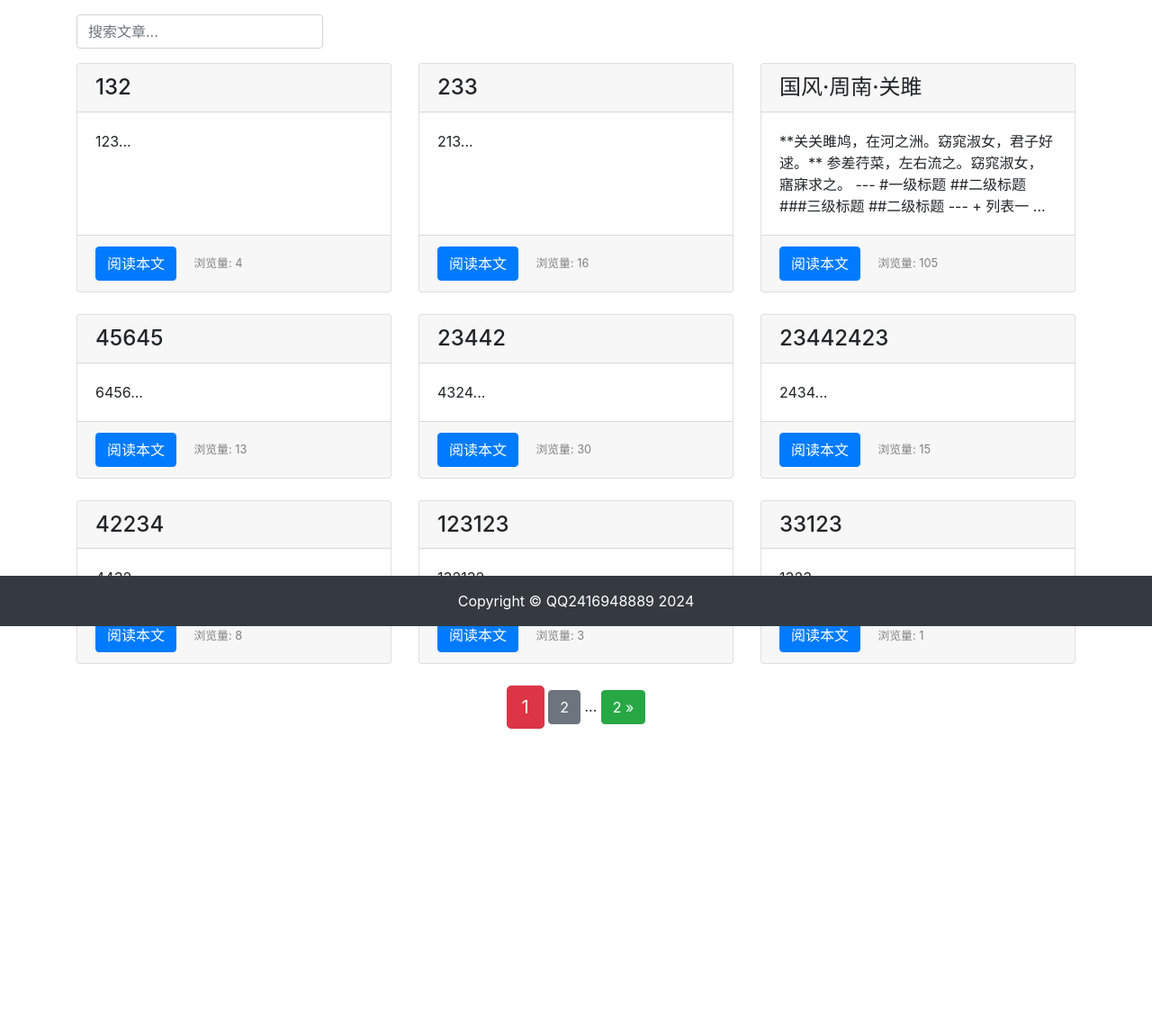
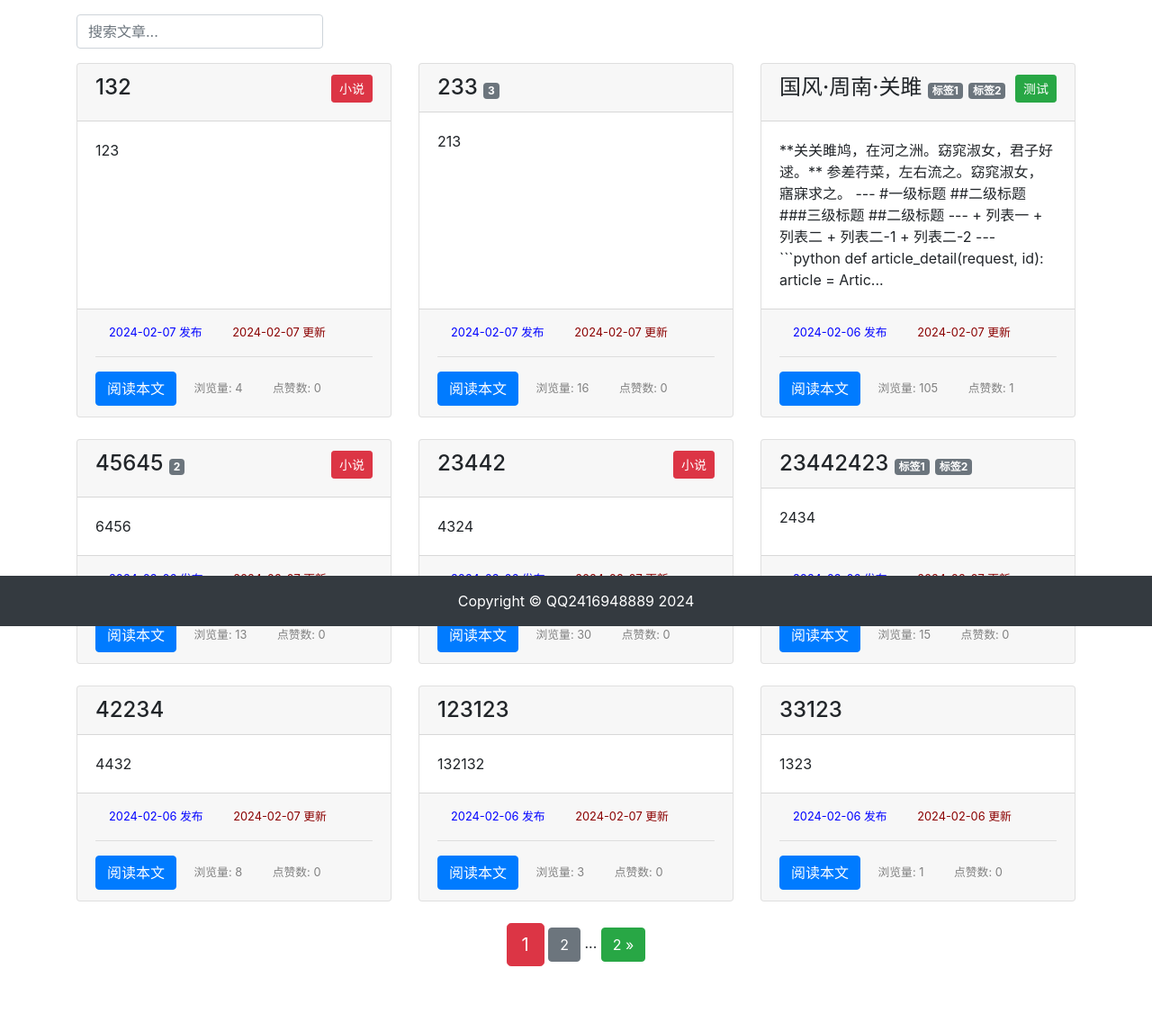
Before and after one commit to AAArisle/my_blog, a Django app: page /article/article-list/ in a window 1280 px wide. Shown: the part 104-1250 px from the top of the page at 90% size. Before the commit the page ends 914 px from the top, so only its background shows below. Run offline with Django 3.2, Linux system fonts and the light colour scheme; data comes from the database, SQL or seed files in the repository; both versions use the stored data as it was after the commit; parts of the project's set-up code (start-up, migrations or seed data) failed here and were passed over; some libraries are stand-ins or nearby versions.

Commit message:
栏目和标签，附加空标签的过滤

```diff
--- a/article/admin.py
+++ b/article/admin.py
@@ -6,4 +6,7 @@ from .models import ArticlePost
 # 注册ArticlePost到admin中
 admin.site.register(ArticlePost)
 
-# Register your models here.
+from .models import ArticleColumn
+
+# 注册文章栏目
+admin.site.register(ArticleColumn)
--- a/article/forms.py
+++ b/article/forms.py
@@ -9,4 +9,4 @@ class ArticlePostForm(forms.ModelForm):
         # 指明数据模型来源
         model = ArticlePost
         # 定义表单包含的字段
-        fields = ('title', 'body')
+        fields = ('title', 'body', 'tags')
--- a/article/views.py
+++ b/article/views.py
@@ -20,38 +20,44 @@ from django.db.models import Q
 # 评论
 from comment.models import Comment
 
-# 视图函数
+# 文章列表
 def article_list(request):
+    # 从 url 中提取查询参数
     search = request.GET.get('search')
     order = request.GET.get('order')
+    column = request.GET.get('column')
+    tag = request.GET.get('tag')
 
-    # 用户搜索逻辑
+    # 初始化查询集
+    article_list = ArticlePost.objects.all()
+
+    # 搜索查询集
     if search:
-        if order == 'total_views':
-            # 用 Q对象 进行联合搜索
-            article_list = ArticlePost.objects.filter(
-                Q(title__icontains=search) |
-                Q(body__icontains=search)
-            ).order_by('-total_views')
-        else:
-            article_list = ArticlePost.objects.filter(
-                Q(title__icontains=search) |
-                Q(body__icontains=search)
-            )
+        article_list = ArticlePost.objects.filter(
+            Q(title__icontains=search) |
+            Q(body__icontains=search)
+        )
     else:
         # 将 search 参数重置为空
         search = ''
 
-        # 根据GET请求中查询条件返回不同排序的对象数组
-        # 按照浏览量排序显示
-        if order == 'total_views':
-            # 取出所有博客文章
-            article_list = ArticlePost.objects.all().order_by('-total_views')
-        # 按照默认（时间）排序显示
-        else:
-            # 取出所有博客文章
-            article_list = ArticlePost.objects.all()
-            order = 'normal'
+     # 栏目查询集
+    if column is not None and column.isdigit():
+        article_list = article_list.filter(column=column)
+
+    # 标签查询集
+    if tag and tag != 'None':
+        article_list = article_list.filter(tags__name__in=[tag])
+
+    # 根据GET请求中查询条件返回不同排序的对象数组
+    # 按照浏览量排序显示
+    if order == 'total_views':
+        # 取出所有博客文章
+        article_list = article_list.order_by('-total_views')
+
+    # 按照默认（时间）排序显示
+    else:
+        order = 'normal'
 
     # 每页显示9篇文章
     paginator = Paginator(article_list, 9)
@@ -62,7 +68,13 @@ def article_list(request):
     articles = paginator.get_page(page)
 
     # 需要传递给模板（templates）的对象
-    context = { 'articles': articles, 'order': order, 'search': search }
+    context = {
+        'articles': articles,
+        'order': order,
+        'search': search,
+        'column': column,
+        'tag': tag,
+        }
     # render函数：载入模板，并返回context对象
     return render(request, 'article/list.html', context)
 
@@ -93,7 +105,11 @@ def article_detail(request, id):
     # filter()可以取出多个满足条件的对象，而get()只能取出1个
 
     # 需要传递给模板的对象
-    context = { 'article': article, 'toc': md.toc, 'comments': comments }
+    context = {
+        'article': article,
+        'toc': md.toc,
+        'comments': comments
+    }
     # 载入模板，并返回context对象
     return render(request, 'article/detail.html', context)
 
@@ -105,6 +121,8 @@ from django.http import HttpResponse
 from .forms import ArticlePostForm
 # 引入User模型
 from django.contrib.auth.models import User
+# 引入栏目Model
+from .models import ArticleColumn
 
 # 写文章的视图
 def article_create(request):
@@ -122,8 +140,16 @@ def article_create(request):
             # 指定目前登录的用户为作者
             new_article.author = User.objects.get(id=request.user.id)
 
+            # 栏目
+            if request.POST['column'] != 'none':
+                new_article.column = ArticleColumn.objects.get(id=request.POST['column'])
+
             # 将新文章保存到数据库中
             new_article.save()
+
+            # 保存 tags 的多对多关系
+            article_post_form.save_m2m()
+
             # 完成后返回到文章列表
             return redirect("article:article_list")
         # 如果数据不合法，返回错误信息
@@ -133,8 +159,13 @@ def article_create(request):
     else:
         # 创建表单类实例
         article_post_form = ArticlePostForm()
+        # 栏目
+        columns = ArticleColumn.objects.all()
         # 赋值上下文
-        context = { 'article_post_form': article_post_form }
+        context = {
+            'article_post_form': article_post_form,
+            'columns': columns
+        }
         # 返回模板
         return render(request, 'article/create.html', context)
 
@@ -181,7 +212,20 @@ def article_update(request, id):
             # 保存新写入的 title、body 数据并保存
             article.title = request.POST['title']
             article.body = request.POST['body']
+
+            # 保存文章栏目
+            if request.POST['column'] != 'none':
+                article.column = ArticleColumn.objects.get(id=request.POST['column'])
+            else:
+                article.column = None
+
+            # 保存 tags，删掉空tag
+            tag = request.POST.get('tags').split(',')
+            tag = list(filter(None, tag))
+            article.tags.set(tag, clear=True)
+
             article.save()
+
             # 完成后返回到修改后的文章中。需传入文章的 id 值
             return redirect("article:article_detail", id=id)
         # 如果数据不合法，返回错误信息
@@ -192,8 +236,15 @@ def article_update(request, id):
     else:
         # 创建表单类实例
         article_post_form = ArticlePostForm()
+        # 栏目
+        columns = ArticleColumn.objects.all()
         # 赋值上下文，将 article 文章对象也传递进去，以便提取旧的内容
-        context = { 'article': article, 'article_post_form': article_post_form }
+        context = {
+            'article': article,
+            'article_post_form': article_post_form,
+            'columns': columns,
+            'tags': ','.join([x for x in article.tags.names()]),
+        }
         # 将响应返回到模板中
         return render(request, 'article/update.html', context)
 
--- a/my_blog/settings.py
+++ b/my_blog/settings.py
@@ -41,6 +41,7 @@ INSTALLED_APPS = [
     'userprofile',
     'password_reset',
     'comment',
+    'taggit',
 ]
 
 MIDDLEWARE = [
--- a/templates/article/list.html
+++ b/templates/article/list.html
@@ -20,7 +20,7 @@
                         最新
                     </a>
                 {% else %}
-                    <a href="{% url 'article:article_list' %}?order=normal&search={{ search }}">
+                    <a href="{% url 'article:article_list' %}?order=normal&search={{ search }}&column={{ column }}&tag={{ tag }}">
                         最新
                     </a>
                 {% endif %}
@@ -31,7 +31,7 @@
                         最热
                     </a>
                 {% else %}
-                    <a href="{% url 'article:article_list' %}?order=total_views&search={{ search }}">
+                    <a href="{% url 'article:article_list' %}?order=total_views&search={{ search }}&column={{ column }}&tag={{ tag }}">
                         最热
                     </a>
                 {% endif %}
@@ -72,18 +72,65 @@
         <!-- 卡片容器 -->
             <div class="card h-100">
                 <!-- 标题 -->
-                <h4 class="card-header">{{ article.title }}</h4>
+                <h4 class="card-header">
+                    {{ article.title }}
+
+                    <!-- 栏目 -->
+                    {% if article.column %}
+                        <a role="button"
+                            type="button"
+                            style="float: right"
+                            href="{% url 'article:article_list' %}?column={{ article.column.id }}"
+                            class="btn btn-sm mb-2
+                                {% if article.column.title == '测试' %}
+                                    btn-success
+                                {% elif article.column.title == '小说' %}
+                                    btn-danger
+                                {% elif article.column.title == 'HTML' %}
+                                    btn-warning
+                                {% endif %}">
+                            {{ article.column }}
+                        </a>
+                    {% endif %}
+
+
+                    <!-- 标签 -->
+                    <span>
+                        {% for tag in article.tags.all %}
+                            <a href="{% url 'article:article_list' %}?tag={{ tag }}"
+                            class="badge badge-secondary"
+                            style="font-size: 50%;"
+                            >
+                                {{ tag }}
+                            </a>
+                        {% endfor %}
+                    </span>
+                </h4>
                 <!-- 摘要 -->
                 <div class="card-body">
-                    <p class="card-text">{{ article.body|slice:'100' }}...</p>
+                    {% if article.body|length > 200 %}
+                        <p class="card-text">{{ article.body|slice:'200' }}...</p>
+                    {% else %}
+                        <p class="card-text">{{ article.body }}</p>
+                    {% endif %}
                 </div>
                 <!-- 注脚 -->
                 <div class="card-footer">
-                    <a href="{% url 'article:article_detail' article.id %}" class="btn btn-primary">阅读本文</a>
-                    <!-- 显示浏览量 -->
                     <span>
+                        <small style="color: blue;" class="col align-self-center">
+                            {{ article.created|date:'Y-m-d' }} 发布
+                        </small>
+                        <small style="color: darkred;" class="col align-self-center">
+                            {{ article.updated|date:'Y-m-d' }} 更新
+                        </small>
+                        <hr>
+                        <a href="{% url 'article:article_detail' article.id %}" class="btn btn-primary">阅读本文</a>
+                        <!-- 显示浏览量 -->
                         <small class="col align-self-end" style="color: gray;">
                             浏览量: {{ article.total_views }}
+                        </small>
+                        <small class="col align-self-end" style="color: gray;">
+                            点赞数: {{ article.likes }}
                         </small>
                     </span>
                 </div>
@@ -98,12 +145,12 @@
             <span class="step-links">
                 <!-- 如果不是第一页，则显示上翻按钮 -->
                 {% if articles.has_previous %}
-                    <a href="?page=1&order={{ order }}&search={{ search }}"
+                    <a href="?page=1&order={{ order }}&search={{ search }}&tag={{ tag }}"
                     class="btn btn-success">
                         &laquo; 1
                     </a>
                     <span>...</span>
-                    <a href="?page={{ articles.previous_page_number }}&order={{ order }}&search={{ search }}"
+                    <a href="?page={{ articles.previous_page_number }}&order={{ order }}&search={{ search }}&tag={{ tag }}"
                     class="btn btn-secondary">
                         {{ articles.previous_page_number }}
                     </a>
@@ -116,12 +163,12 @@
 
                 <!-- 如果不是最末页，则显示下翻按钮 -->
                 {% if articles.has_next %}
-                    <a href="?page={{ articles.next_page_number }}&order={{ order }}&search={{ search }}"
+                    <a href="?page={{ articles.next_page_number }}&order={{ order }}&search={{ search }}&tag={{ tag }}"
                     class="btn btn-secondary">
                         {{ articles.next_page_number }}
                     </a>
                     <span>...</span>
-                    <a href="?page={{ articles.paginator.num_pages }}&order={{ order }}&search={{ search }}"
+                    <a href="?page={{ articles.paginator.num_pages }}&order={{ order }}&search={{ search }}&tag={{ tag }}"
                     class="btn btn-success">
                         {{ articles.paginator.num_pages }} &raquo;
                     </a>
--- a/templates/userprofile/edit.html
+++ b/templates/userprofile/edit.html
@@ -1,4 +1,4 @@
-{% extends "base.html" %} {% load staticfiles %}
+{% extends "base.html" %} {% load static %}
 {% block title %} 用户信息 {% endblock title %}
 {% block content %}
 <div class="container">
--- a/templates/userprofile/login.html
+++ b/templates/userprofile/login.html
@@ -1,4 +1,4 @@
-{% extends "base.html" %} {% load staticfiles %}
+{% extends "base.html" %} {% load static %}
 {% block title %} 登录 {% endblock title %}
 {% block content %}
 <div class="container">
--- a/templates/userprofile/register.html
+++ b/templates/userprofile/register.html
@@ -1,4 +1,4 @@
-{% extends "base.html" %} {% load staticfiles %}
+{% extends "base.html" %} {% load static %}
 {% block title %} 登录 {% endblock title %}
 {% block content %}
 <div class="container">
```
Also changed, not shown: article/models.py (+27 -0 lines), templates/article/create.html (+27 -0 lines), templates/article/detail.html (+40 -4 lines), templates/article/update.html (+32 -1 lines), article/migrations/0004_auto_20240207_1744.py (added), article/migrations/0005_articlepost_tags.py (added), db.sqlite3.
